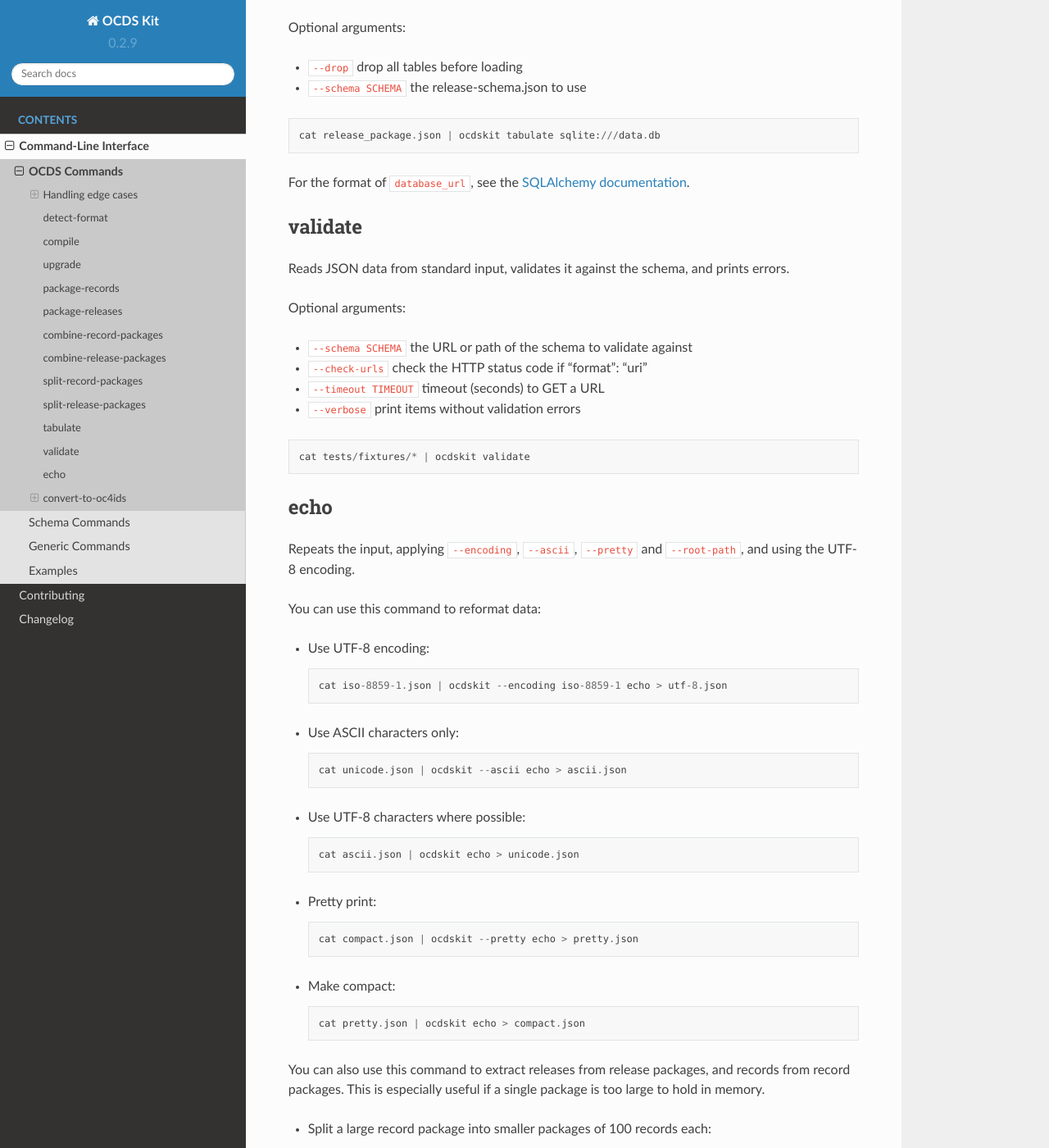
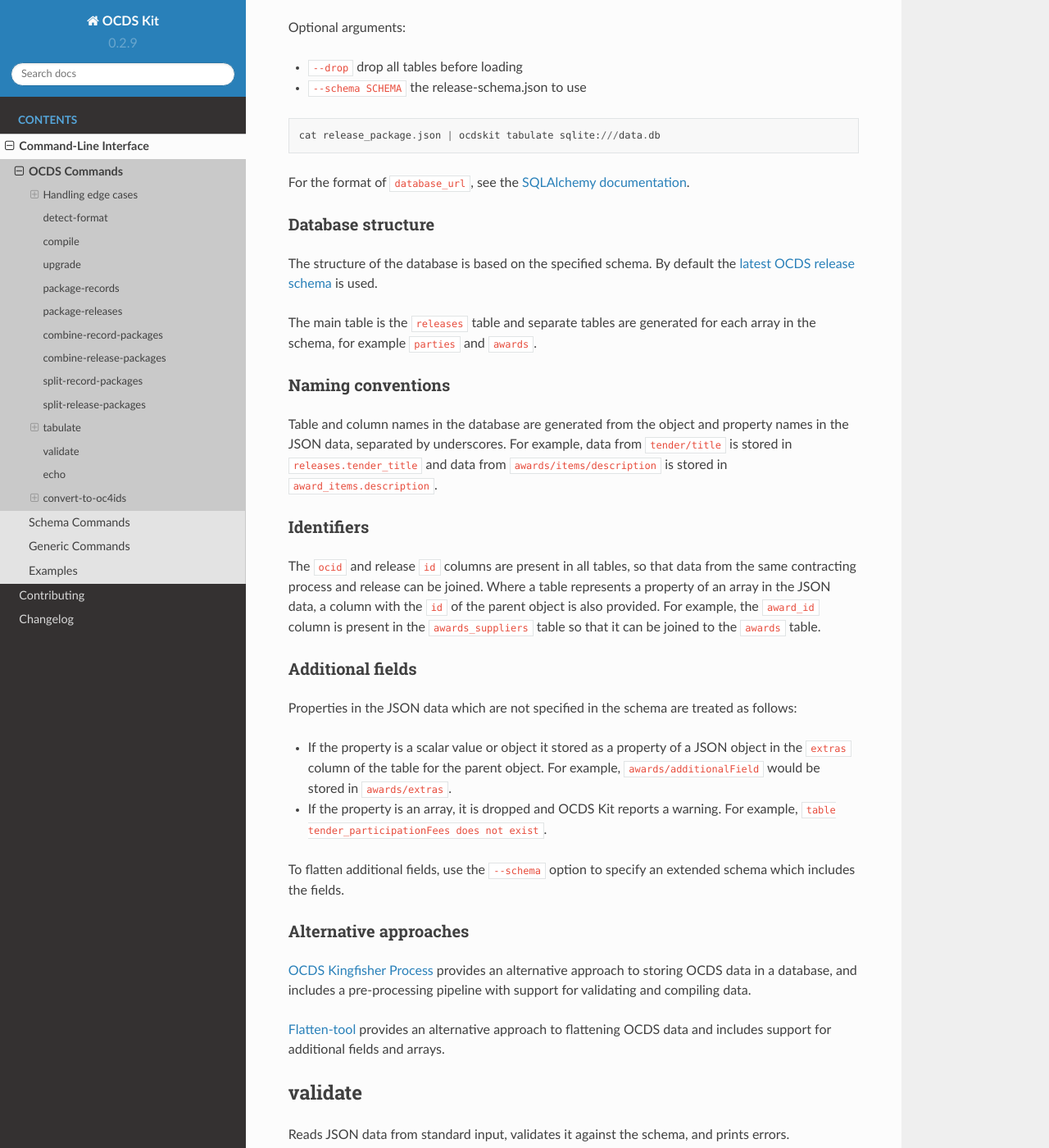
Before and after one commit to open-contracting/ocdskit, a Sphinx documentation site: the page built from docs/cli/ocds.rst, in a window 1280 px wide and 1400 px high, scrolled down 7464 px. Shown: the whole window at 82% size. Built offline with Sphinx 7.4.7 and the Read the Docs theme 2.0.0, drawn with Linux system fonts in a browser that asks for light colours; pages that are not in the unit, such as notebooks, are missing from menus; some of the changed text lies outside the part shown.

Commit message:
add tabulate docs

```diff
--- a/docs/cli/ocds.rst
+++ b/docs/cli/ocds.rst
@@ -291,7 +291,7 @@ The ``split`` command will write files named ``xaaaa``, ``xaaab``, ``xaaac``, et
 tabulate
 --------
 
-Load packages into a database.
+Reads packages from standard input, flattens them and stores data in a relational database.
 
 Mandatory positional arguments:
 
@@ -307,6 +307,40 @@ Optional arguments:
     cat release_package.json | ocdskit tabulate sqlite:///data.db
 
 For the format of ``database_url``, see the `SQLAlchemy documentation <https://docs.sqlalchemy.org/en/rel_1_1/core/engines.html#database-urls>`__.
+
+Database structure
+~~~~~~~~~~~~~~~~~~
+
+The structure of the database is based on the specified schema. By default the `latest OCDS release schema <https://standard.open-contracting.org/latest/en/release-schema.json>`__ is used.
+
+The main table is the ``releases`` table and separate tables are generated for each array in the schema, for example ``parties`` and ``awards``.
+
+Naming conventions
+~~~~~~~~~~~~~~~~~~
+
+Table and column names in the database are generated from the object and property names in the JSON data, separated by underscores. For example, data from ``tender/title`` is stored in ``releases.tender_title`` and data from ``awards/items/description`` is stored in ``award_items.description``.
+
+Identifiers
+~~~~~~~~~~~
+
+The ``ocid`` and release ``id`` columns are present in all tables, so that data from the same contracting process and release can be joined. Where a table represents a property of an array in the JSON data, a column with the ``id`` of the parent object is also provided. For example, the ``award_id`` column is present in the ``awards_suppliers`` table so that it can be joined to the ``awards`` table.
+
+Additional fields
+~~~~~~~~~~~~~~~~~
+
+Properties in the JSON data which are not specified in the schema are treated as follows:
+
+* If the property is a scalar value or object it stored as a property of a JSON object in the ``extras`` column of the table for the parent object. For example, ``awards/additionalField`` would be stored in ``awards/extras``.
+* If the property is an array, it is dropped and OCDS Kit reports a warning. For example, ``table tender_participationFees does not exist``.
+
+To flatten additional fields, use the ``--schema`` option to specify an extended schema which includes the fields.
+
+Alternative approaches
+~~~~~~~~~~~~~~~~~~~~~~
+
+`OCDS Kingfisher Process <https://kingfisher-process.readthedocs.io/en/latest/>`__ provides an alternative approach to storing OCDS data in a database, and includes a pre-processing pipeline with support for validating and compiling data.
+
+`Flatten-tool <https://flatten-tool.readthedocs.io/en/latest/>`__ provides an alternative approach to flattening OCDS data and includes support for additional fields and arrays.
 
 validate
 --------
```
